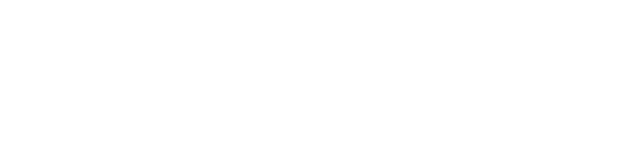
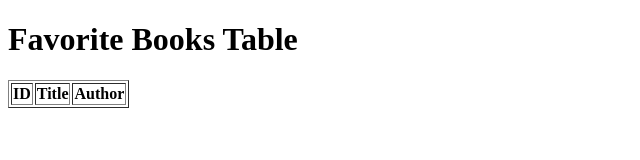
Before and after one commit to ZacharyBaur/Supabase-Book, a website: page index.html in a window 1280 px wide. Shown: the whole page, without its empty margins (0-640 px from the left). Drawn offline with Linux system fonts and the light colour scheme.

Commit message:
created table element for Supabase data

```diff
--- a/index.html
+++ b/index.html
@@ -6,6 +6,18 @@
     <title>Supabase Book Table</title>
 </head>
 <body>
-
+    <h1>Favorite Books Table</h1>
+    <table border="1">
+        <thead>
+            <tr>
+                <th>ID</th>
+                <th>Title</th>
+                <th>Author</th>
+            </tr>
+        </thead>
+        <tbody id="data-table">
+            <!-- Data will be populated here by JavaScript -->
+        </tbody>
+    </table>
 </body>
 </html>
```
